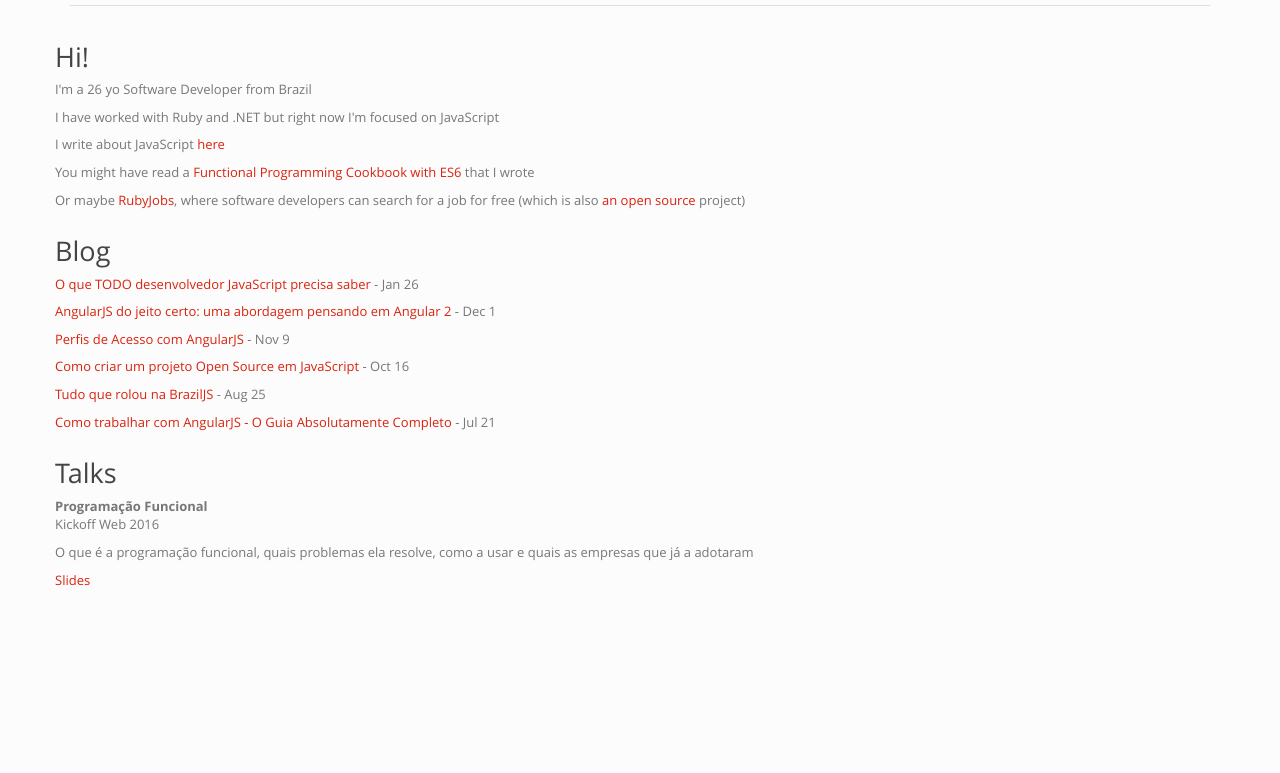
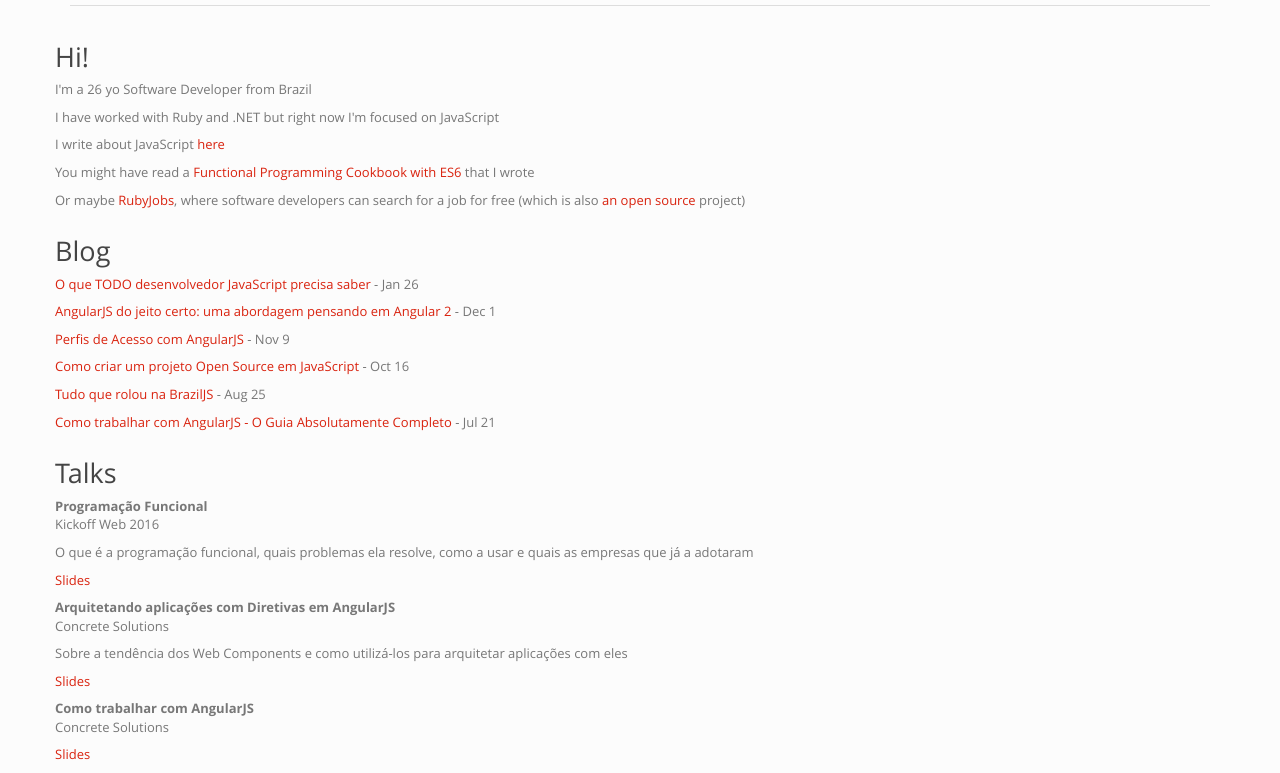
Before and after one commit to matheusml/portfolio-page, a website: page public/index.html in a window 1280 px wide. Shown: the part 223-996 px from the top of the page. Before the commit the page ends 821 px from the top, so only its background shows below. Drawn offline with Linux system fonts and the light colour scheme.

Commit message:
Adding talks

```diff
--- a/public/index.html
+++ b/public/index.html
@@ -2,7 +2,7 @@
 <html lang="en">
   <head>
     <meta charset="utf-8">
-    <title>Matheus Lima | JavaScript Lead Developer @ Concrete Solutions</title>
+    <title>Matheus Lima | JavaScript Lead Developer</title>
     <link rel="stylesheet" href="dist/style.min.css">
     <!--[if lt IE 9]>
     <script src="http://html5shiv.googlecode.com/svn/trunk/html5.js"></script>
@@ -54,10 +54,23 @@
 
       <div class="row">
         <h2>Talks</h2>
-        <strong>Programação Funcional</strong>
-        <p>Kickoff Web 2016</p>
-        <p>O que é a programação funcional, quais problemas ela resolve, como a usar e quais as empresas que já a adotaram</p>
-        <p><a href="http://pt.slideshare.net/matheusml90/programao-funcional-58196006" title="Twitter" target="_blank">Slides</a></p>
+        <div class="talk">
+          <strong>Programação Funcional</strong>
+          <p>Kickoff Web 2016</p>
+          <p>O que é a programação funcional, quais problemas ela resolve, como a usar e quais as empresas que já a adotaram</p>
+          <p><a href="http://pt.slideshare.net/matheusml90/programao-funcional-58196006" target="_blank">Slides</a></p>
+        </div>
+        <div class="talk">
+          <strong>Arquitetando aplicações com Diretivas em AngularJS</strong>
+          <p>Concrete Solutions</p>
+          <p>Sobre a tendência dos Web Components e como utilizá-los para arquitetar aplicações com eles</p>
+          <p><a href="http://pt.slideshare.net/matheusml90/angular-js-com-diretivas" target="_blank">Slides</a></p>
+        </div>
+        <div class="talk">
+          <strong>Como trabalhar com AngularJS</strong>
+          <p>Concrete Solutions</p>
+          <p><a href="http://pt.slideshare.net/matheusml90/como-trabalhar-com-angular-js" target="_blank">Slides</a></p>
+        </div>
       </div>
     </div>
   </body>
```
